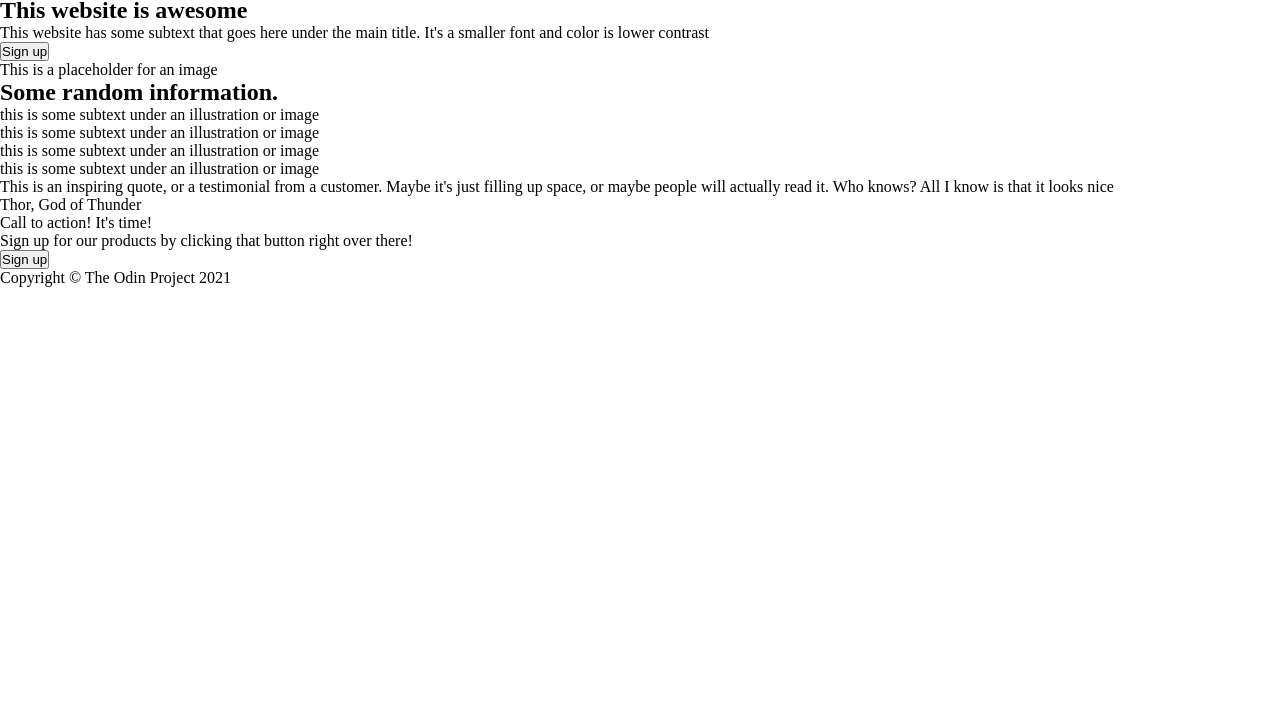
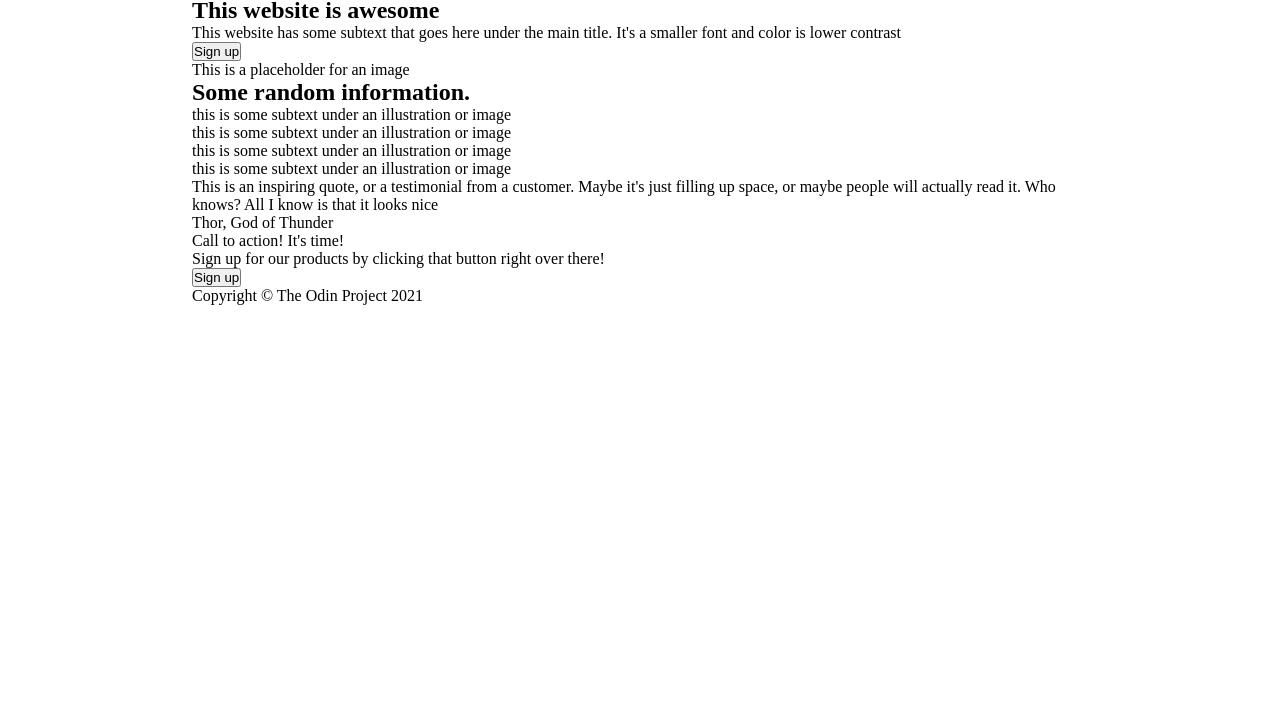
Before and after one commit to RiteshtheSharma/Odin-Ass-landing-page, a plain HTML site: page index.html in a window 1280 px wide. Shown: the part 94-800 px from the top of the page. Drawn offline with Linux system fonts and the light colour scheme.

Commit message:
feat(body):written body css

```diff
--- a/styles.css
+++ b/styles.css
@@ -3,6 +3,6 @@ body{
 min-height: 100vh;
 
 }
-/* body > *{
-    margin :auto;
-} */
+body > *{
+    margin :auto 15%;
+}
```
